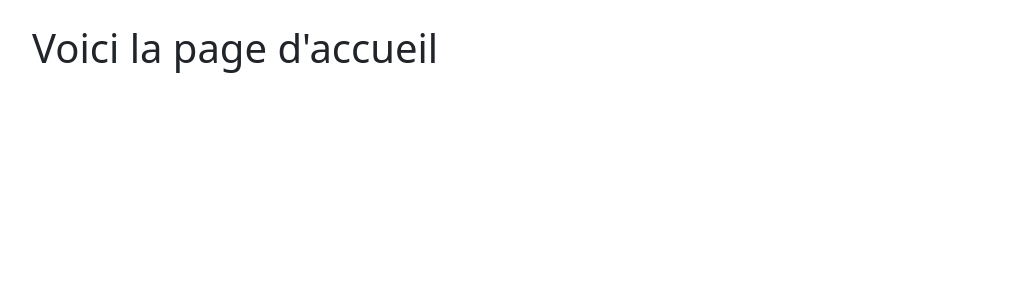
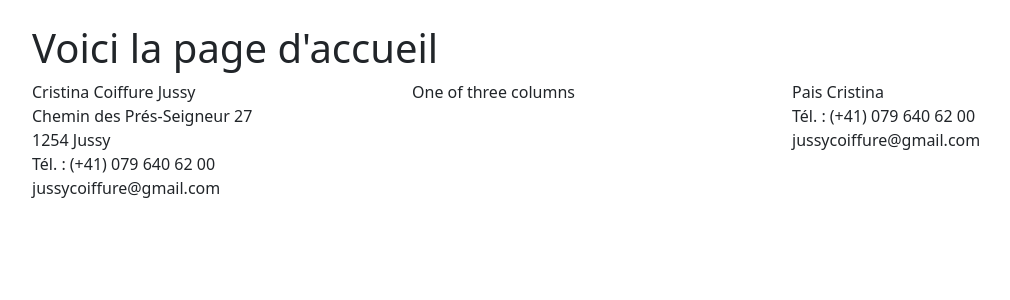
Before and after one commit to nikola-44/projet_mandat, a Django app: page / in a window 1280 px wide. Shown: the part 88-388 px from the top of the page, without its empty margins (50-1060 px from the left). Run offline with Django 3.2, Linux system fonts and the light colour scheme.

Commit message:
Revert "Revert "Merge branch 'main' of https://github.com/nikola-44/projet_mandat into main""
This reverts commit 45bdae277ae1c53fe9a077977389fa96f3cd9101.

```diff
--- a/icc/templates/base.html
+++ b/icc/templates/base.html
@@ -11,6 +11,7 @@
     <title>{% block title %}Accueil{% endblock %}</title>
   </head>
   <body>
+  <header>
   <nav class="navbar navbar-expand-md py-4 navbar-dark bg-dark">
   <div class="container-fluid">
     <a class="navbar-brand" href="{% url 'accueil' %}">LOGO CATISA</a>
@@ -39,6 +40,7 @@
     </div>
   </div>
 </nav>
+</header>
 
   <br>
   <div class="container">
@@ -59,4 +61,25 @@
     <script src="https://cdn.jsdelivr.net/npm/bootstrap@5.1.1/dist/js/bootstrap.min.js" integrity="sha384-skAcpIdS7UcVUC05LJ9Dxay8AXcDYfBJqt1CJ85S/CFujBsIzCIv+l9liuYLaMQ/" crossorigin="anonymous"></script>
     -->
   </body>
+<footer>
+    <div class="container">
+  <div class="row">
+    <div class="col-sm">
+      Cristina Coiffure Jussy<br>
+      Chemin des Prés-Seigneur 27<br>
+      1254 Jussy <br>
+      Tél. : (+41) 079 640 62 00 <br>
+      jussycoiffure@gmail.com
+    </div>
+    <div class="col-sm">
+      One of three columns
+    </div>
+    <div class="col-sm">
+      Pais Cristina<br>
+      Tél. : (+41) 079 640 62 00<br>
+      jussycoiffure@gmail.com
+    </div>
+  </div>
+</div>
+  </footer>
 </html>
```
